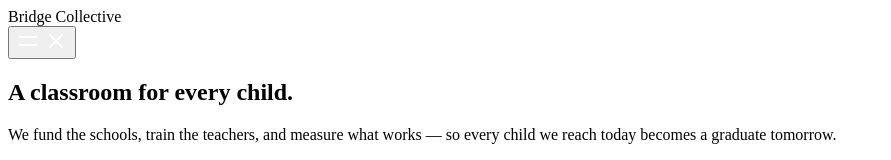
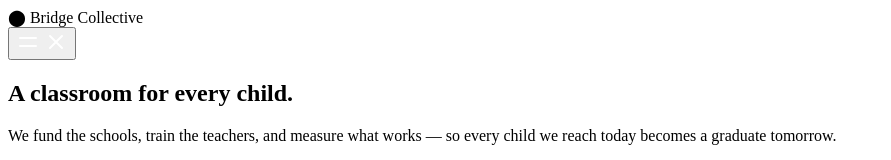
Before and after one commit to AverageBaguetteEnjoyer/grid_landing_page, a plain HTML site: page index.html in a window 1280 px wide. Shown: the top 160 px of the page, without its empty margins (0-891 px from the left). Drawn offline with Linux system fonts and the light colour scheme.

Commit message:
Replace span tag with HTML entity for big circle

```diff
--- a/index.html
+++ b/index.html
@@ -14,7 +14,7 @@
 <body>
     <div class="wrapper">
         <header class="main-header">
-            <div class="main-header__logo"><span></span> Bridge Collective</div>
+            <div class="main-header__logo">&#11044; Bridge Collective</div>
             <button class="main-header__hamburger" type="button" aria-controls="menu" aria-expanded="false" aria-label="Open menu">
                 <svg class="icon__hamburger" aria-hidden="true" xmlns="http://www.w3.org/2000/svg" width="24" height="24" viewBox="0 0 24 24" fill="none" stroke="#fff" stroke-width="2" stroke-linecap="round" stroke-linejoin="round">
                     <path d="M4 8h16M4 16h16"/>
```
